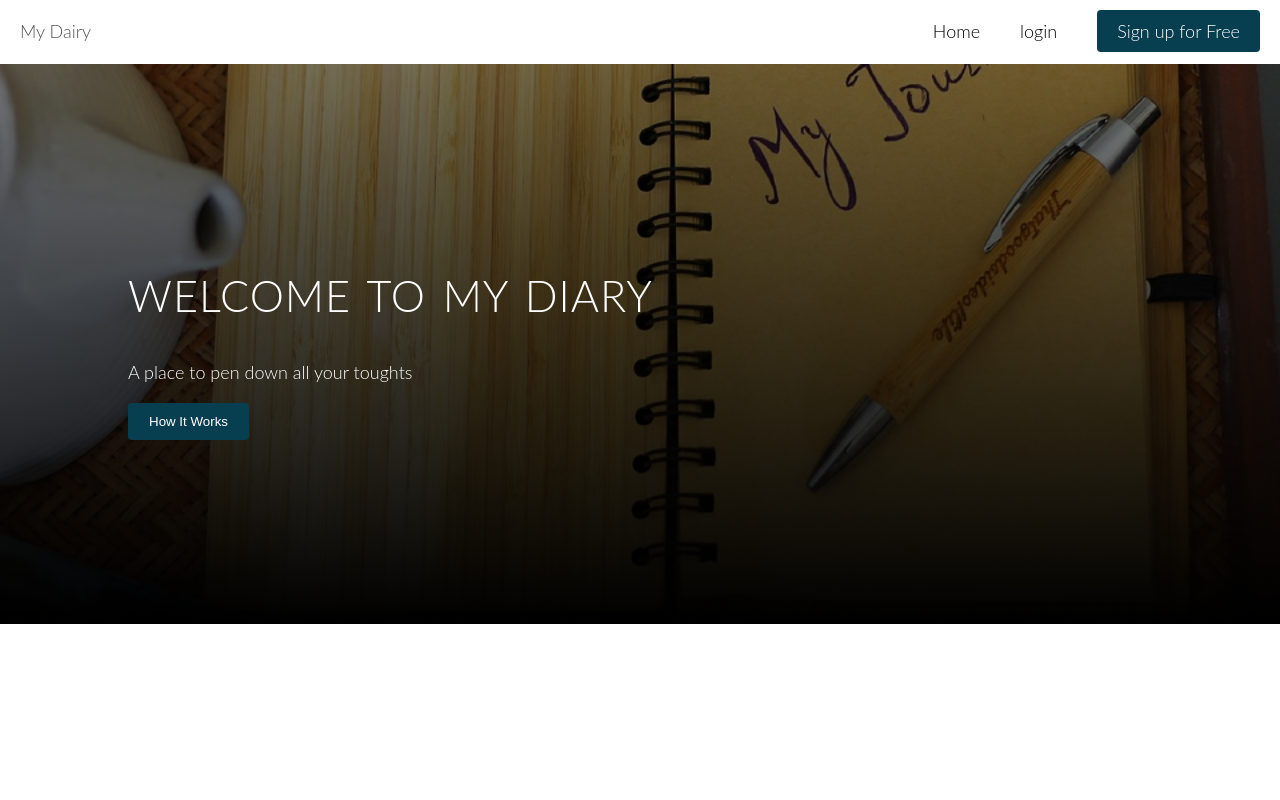
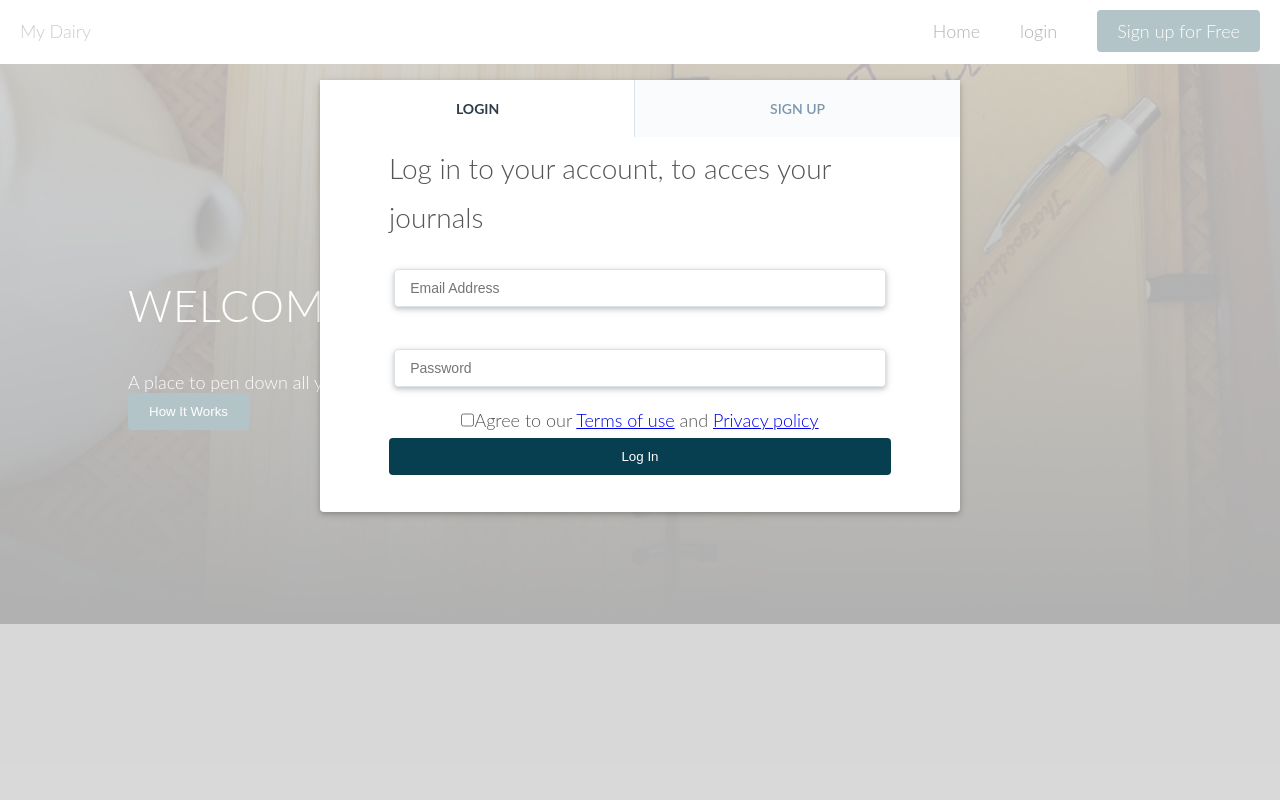
Before and after one commit to Victor-Ugwueze/MyDia, a plain HTML site: page UI/index.html in a window 1280 px wide. Both pictures are taken after a click on the item "login". Shown: the top 800 px of the page. Drawn offline with Linux system fonts and the light colour scheme.

Commit message:
login and signup
finish tab switching of login and signup feature
 * [ft-#158886013]
* [ft-#158886014]

```diff
--- a/UI/css/main.css
+++ b/UI/css/main.css
@@ -71,8 +71,11 @@ h3{
 header .container-fluid{
     min-height: 5vw;
     background: #fff;
-    box-shadow: 0 2px 4px 0 rgba(0,0,0,0.16),0 2px 10px 0 rgba(0,0,0,0.12)!important;
+    -webkit-box-shadow: 0 2px 4px 0 rgba(0,0,0,0.16),0 2px 10px 0 rgba(0,0,0,0.12);
+    -moz-box-shadow: 0 2px 4px 0 rgba(0,0,0,0.16),0 2px 10px 0 rgba(0,0,0,0.12);
+    box-shadow: 0 2px 4px 0 rgba(0,0,0,0.16),0 2px 10px 0 rgba(0,0,0,0.12);
     display: flex;
+    z-index: 1;
     justify-content: space-between;
 }
 
@@ -129,7 +132,7 @@ header #intro{
     color: #fff;
 }
 .how-it-works{
-    margin-top: 20px;
+margin: 0;
 }
 #home-text button:hover{
     background: #0e84ac;
@@ -238,3 +241,18 @@ footer{
     padding: 8px 0;
     background: gray;
 }
+
+.modal{
+    display: none;
+    position: absolute;
+    top:10%;
+    left: 25%;
+    z-index: 1;
+    box-shadow: 0 2px 4px 0 rgba(0,0,0,0.16),0 2px 10px 0 rgba(0,0,0,0.12) !important;
+    opacity: none !important;
+    background: #fff;
+}
+.active-modal-background{
+    background: gray;
+    opacity: 0.3;
+}
--- a/UI/index.html
+++ b/UI/index.html
@@ -19,9 +19,9 @@
             </div>
             <nav>
                 <ul class="navbar">
-                    <li class="nav-link" ><a href="#">Home</a></li>
-                    <li class="nav-link" data-toggle="modal" data-target="login-modal"><a href="#">login</a></li>
-                    <li class="nav-link" data-toggle="modal" data-target="login-modal"><a href="#">Sign up for Free</a></li>
+                    <li class="nav-link" ><a href="index.html">Home</a></li>
+                    <li class="nav-link" data-toggle="login" data-target="sign-up-login"><a href="#">login</a></li>
+                    <li class="nav-link" data-toggle="signup" data-target="sign-up-login"><a href="#">Sign up for Free</a></li>
                 </ul>
             </nav>
         </div>
@@ -35,7 +35,7 @@
         </div>
     </header>
     <main>
-        <section class="container">
+        <section class="container how-it-works">
             <div class="row">
                 <h2>How it works</h2>
             </div>
@@ -53,11 +53,12 @@
                </div>
             </div>
         </section>
+    </main>
     <section class="container">
         <div id="sign-up-login" class="modal col-2">
             <div class="nav-tabs" role="tablist">
-                    <a class="nav-item nav-link active" data-target="login" href="#login" role="tab" >Login</a>
-                    <a class="nav-item nav-link"  data-target="signup" href="#signup" role="tab" >Sign Up</a>
+                <a class="nav-item active" data-target="login" id="select-tab-login" role="tab" >Login</a>
+                <a class="nav-item"  data-target="signup" id="select-tab-signup" role="tab" >Sign Up</a>
             </div>
             <div class="tab-conten row">
         <div class="tab-pane selected"  id="login">
@@ -122,8 +123,6 @@
             </div>
         </div>
     </section>
-    </main>
-
     <footer>
         <p>Copywright &copy; My Dairy 2018</p>
     </footer>
--- a/UI/js/index.js
+++ b/UI/js/index.js
@@ -24,6 +24,36 @@ const toggleLoginForm = {
         }
 }
 
+
+toggleLoginForm.init();
+
+(function showLoginModal(){
+    [...document.querySelectorAll('.nav-link')].forEach((element)=>{
+        element.addEventListener('click',function(){
+           document.querySelector('#'+this.dataset.target).style.display = 'block';
+        const header =  document.querySelector('header');
+        const main = document.querySelector('main')
+           header.classList.add('active-modal-background');
+           main.classList.add('active-modal-background');
+
+
+           const elements = document.querySelectorAll('.modal .tab-pane');
+           let elementToshow = document.querySelector("#"+this.dataset.toggle);
+           SelectElement(elementToshow,[...elements],'selected');
+
+
+           elementToshow = document.querySelector('.modal #select-tab-'+this.dataset.toggle);
+           const hideFormElement = document.querySelector('.modal .active');
+
+           SelectElement(elementToshow,[hideFormElement],'active');
+
+        });
+    })
+})();
+
+
+
+
 /*
 Remove class from the current element and add class to another element
  @param  Element to add class
@@ -31,11 +61,10 @@ Remove class from the current element and add class to another element
  @param className to add or remove
 */
 function SelectElement(toAddClass,toRemoveclass,className){
-    toRemoveclass.length<2 ? toRemoveclass[0].classList.toggle(className) :
+    toRemoveclass.length<2 ? toRemoveclass[0].classList.remove(className) :
     toRemoveclass.forEach((element)=>{
         if(element.classList.contains(className)) element.classList.remove(className)
         return;
     });
-    toAddClass.classList.toggle(className);
+    toAddClass.classList.add(className);
 }
-toggleLoginForm.init();
```
Lines whose indentation alone changed are shown as unchanged.
